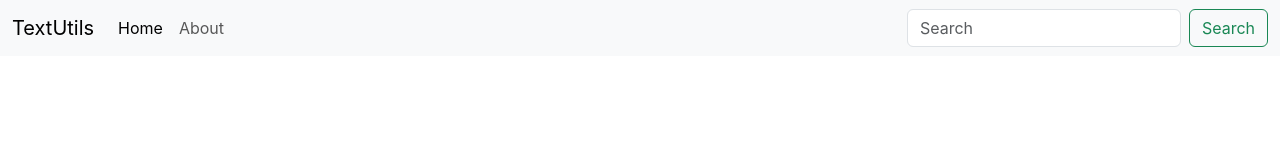
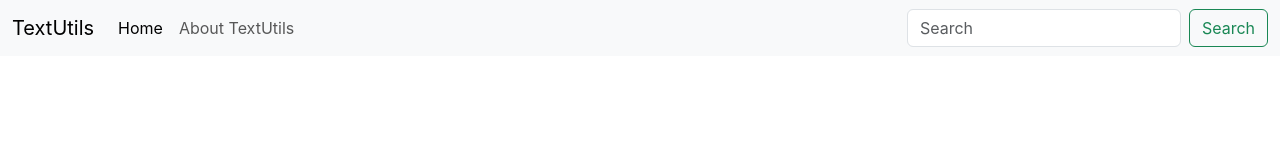
Before and after one commit to raghavranjan071/Textify_React, a React (Create React App) app: page / in a window 1280 px wide. Shown: the top 160 px of the page. Built offline with nearby package versions, Linux system fonts and the light colour scheme.

Commit message:
Commit after video 6: Status Working

```diff
--- a/src/App.js
+++ b/src/App.js
@@ -1,5 +1,5 @@
 import logo from './logo.svg';
-
+import Navbar from './components/Navbar';
 function App() {
   return (
     <>
@@ -20,28 +20,9 @@
         </header>
       </div> */}
 
-<nav className="navbar navbar-expand-lg bg-body-tertiary">
-        <div className="container-fluid">
-          <a className="navbar-brand" href="/">TextUtils</a>
-          <button className="navbar-toggler" type="button" data-bs-toggle="collapse" data-bs-target="#navbarSupportedContent" aria-controls="navbarSupportedContent" aria-expanded="false" aria-label="Toggle navigation">
-            <span className="navbar-toggler-icon"></span>
-          </button>
-          <div className="collapse navbar-collapse" id="navbarSupportedContent">
-            <ul className="navbar-nav me-auto mb-2 mb-lg-0">
-              <li className="nav-item">
-                <a className="nav-link active" aria-current="page" href="/">Home</a>
-              </li>
-              <li className="nav-item">
-                <a className="nav-link" href="/">About</a>
-              </li>
-              </ul>
-            <form className="d-flex" role="search">
-              <input className="form-control me-2" type="search" placeholder="Search" aria-label="Search"/>
-              <button className="btn btn-outline-success" type="submit">Search</button>
-            </form>
-          </div>
-        </div>
-      </nav>
+
+      <Navbar title="TextUtils"aboutText = "About TextUtils" />
+
 
     </>
 
--- /dev/null
+++ b/src/components/Navbar.js
@@ -0,0 +1,29 @@
+import React from 'react'
+
+export default function Navbar(props) {
+  return (
+    <nav className="navbar navbar-expand-lg bg-body-tertiary">
+        <div className="container-fluid">
+          <a className="navbar-brand" href="/">{props.title}</a>
+          <button className="navbar-toggler" type="button" data-bs-toggle="collapse" data-bs-target="#navbarSupportedContent" aria-controls="navbarSupportedContent" aria-expanded="false" aria-label="Toggle navigation">
+            <span className="navbar-toggler-icon"></span>
+          </button>
+          <div className="collapse navbar-collapse" id="navbarSupportedContent">
+            <ul className="navbar-nav me-auto mb-2 mb-lg-0">
+              <li className="nav-item">
+                <a className="nav-link active" aria-current="page" href="/">Home</a>
+              </li>
+              <li className="nav-item">
+                <a className="nav-link" href="/">{props.aboutText}</a>
+              </li>
+              </ul>
+            <form className="d-flex" role="search">
+              <input className="form-control me-2" type="search" placeholder="Search" aria-label="Search"/>
+              <button className="btn btn-outline-success" type="submit">Search</button>
+            </form>
+          </div>
+        </div>
+      </nav>
+
+  )
+}
```
